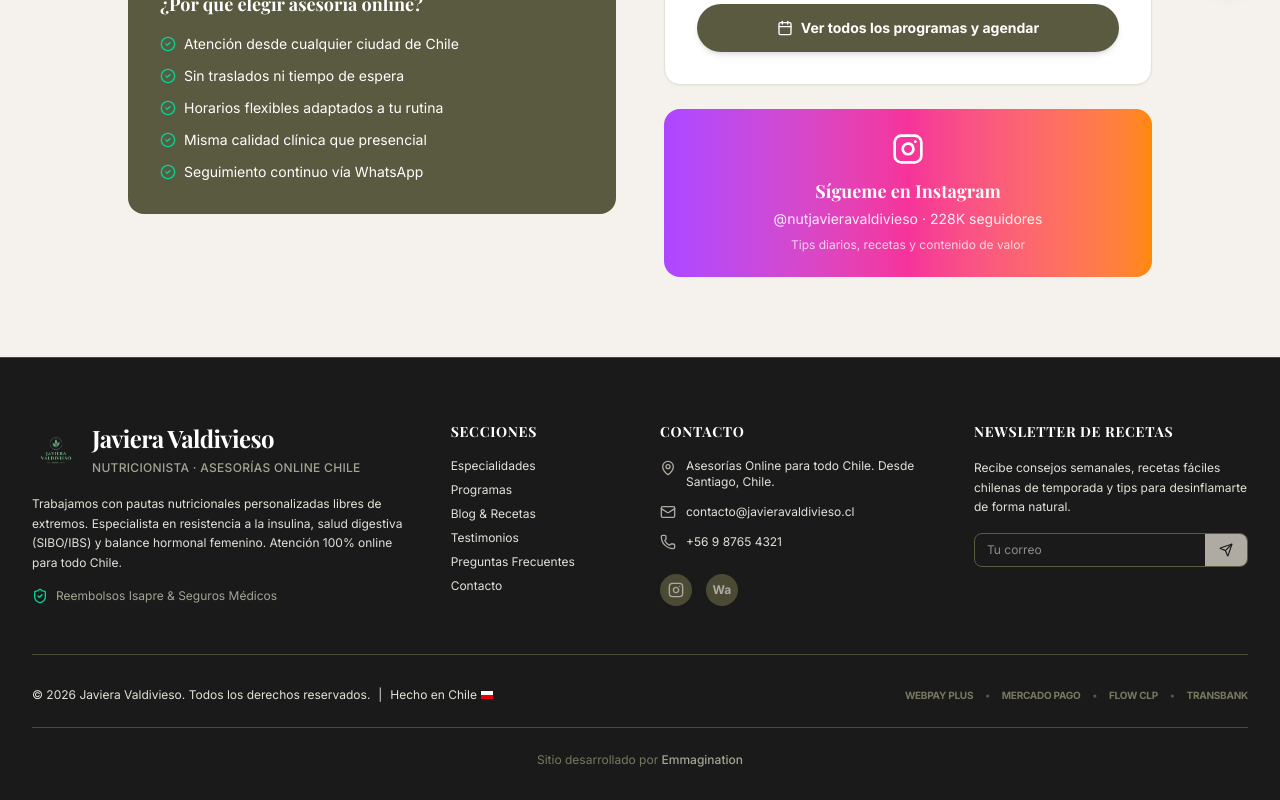
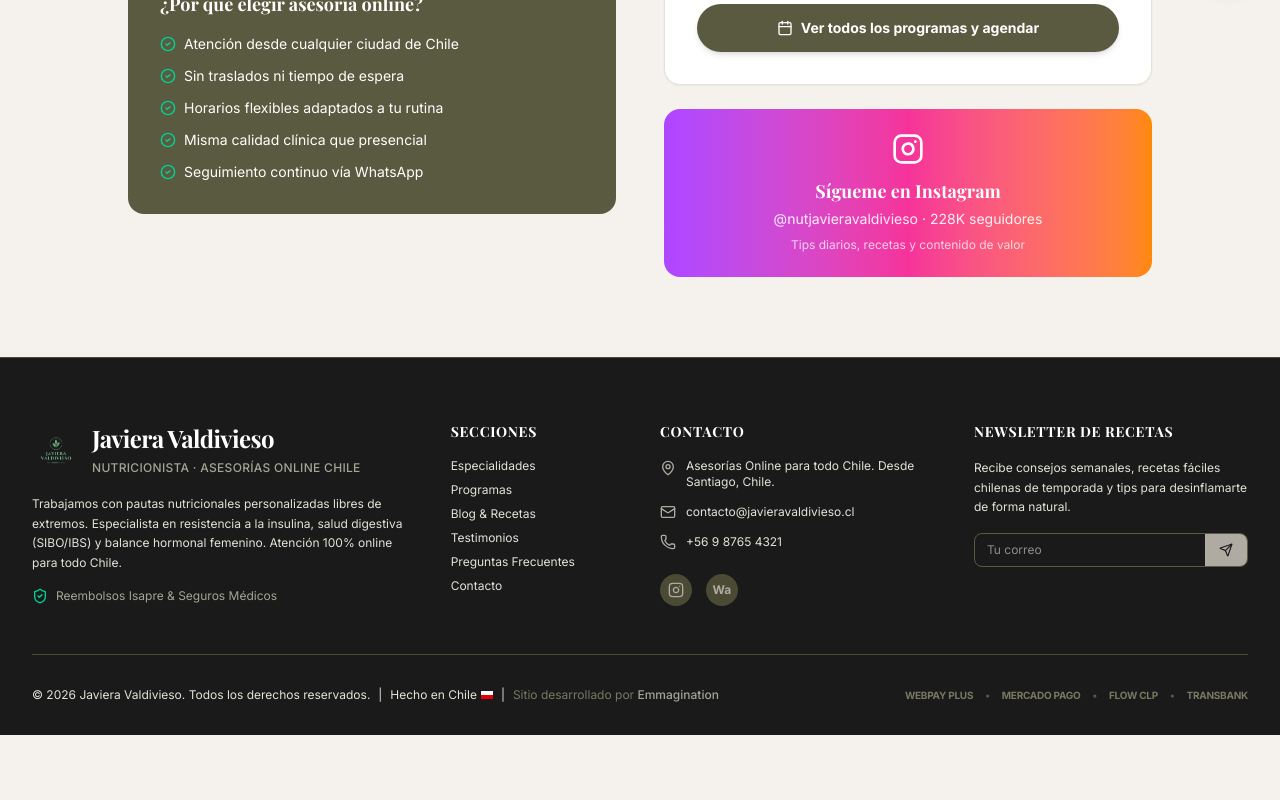
Before and after one commit to ccarrascosamur-cpu/javieravaldivieso, a React (Vite) app: page /contacto in a window 1280 px wide. Shown: the part 788-1588 px from the top of the page. After the commit the page ends 1523 px from the top, so only its background shows below. Built offline with nearby package versions, Linux system fonts and the light colour scheme; a web font is replaced by a local one.

Commit message:
fix: mover creditos Emmagination junto a Hecho en Chile para evitar overlap con sticky banner

```diff
--- a/src/components/Footer.tsx
+++ b/src/components/Footer.tsx
@@ -148,6 +148,18 @@ export default function Footer() {
                 <span className="absolute bottom-0 left-0 w-full h-1 bg-red-600"></span>
               </span>
             </span>
+            <span className="text-sage-600">|</span>
+            <span className="text-sage-500">
+              Sitio desarrollado por{' '}
+              <a
+                href="https://www.emmagination.cl"
+                target="_blank"
+                rel="noopener noreferrer"
+                className="text-sage-300 hover:text-white transition-colors font-medium"
+              >
+                Emmagination
+              </a>
+            </span>
           </div>
 
           {/* Payment gateways logos placeholder representation */}
@@ -162,21 +174,6 @@ export default function Footer() {
           </div>
         </div>
 
-        {/* Credits */}
-        <div className="border-t border-sage-800 pt-6 mt-6 text-center">
-          <p className="text-xs text-sage-500">
-            Sitio desarrollado por{' '}
-            <a
-              href="https://www.emmagination.cl"
-              target="_blank"
-              rel="noopener noreferrer"
-              className="text-sage-300 hover:text-white transition-colors font-medium"
-            >
-              Emmagination
-            </a>
-          </p>
-        </div>
-
       </div>
     </footer>
   );
```
